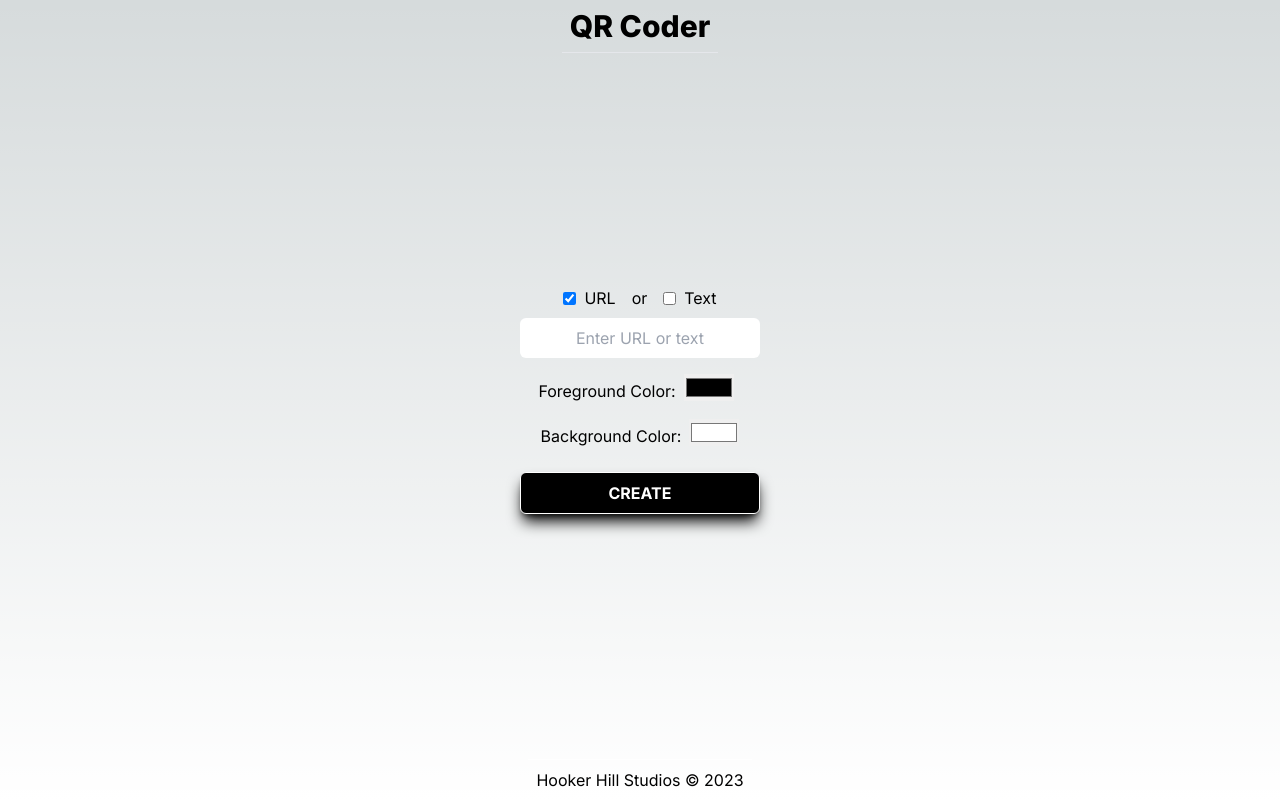
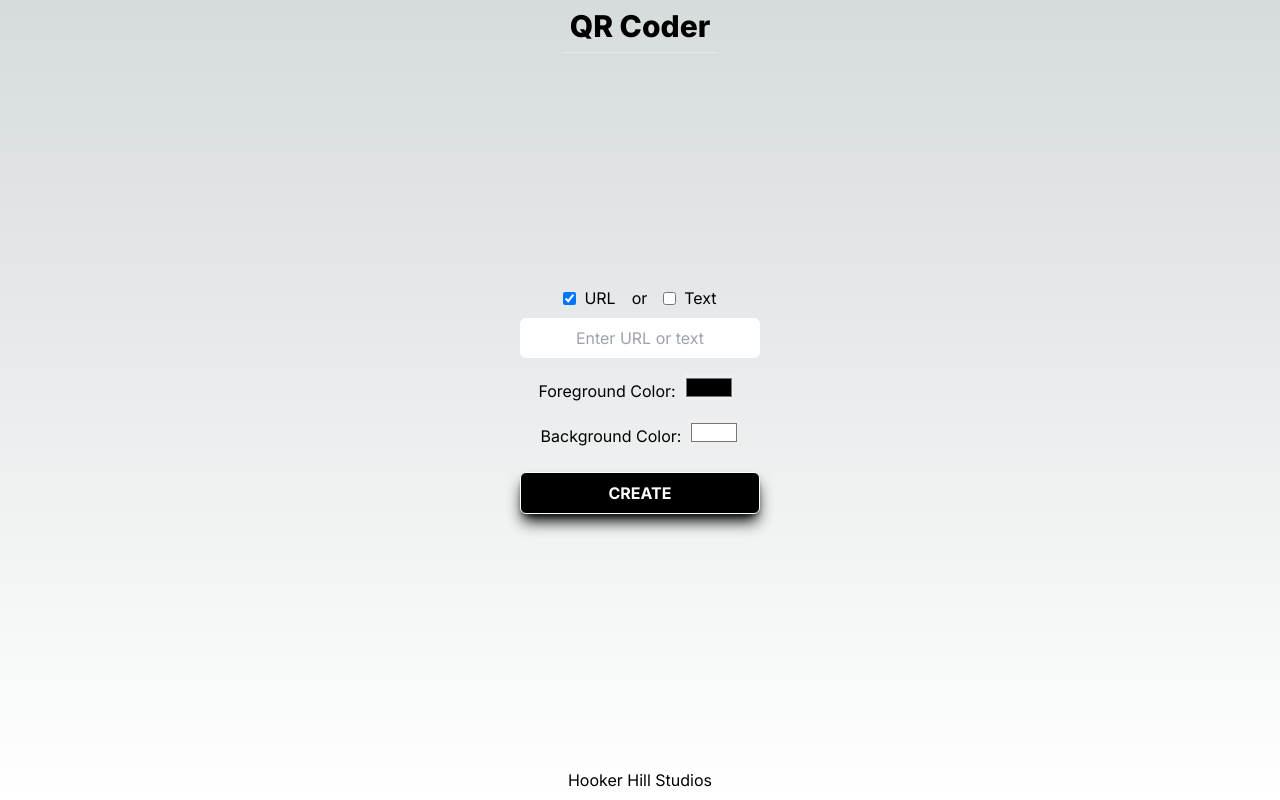
Before and after one commit to JRH89/qrcoder, a Next.js app: page / in a window 1280 px wide. Built offline with nearby package versions, Linux system fonts and the light colour scheme.

Commit message:
Update Footer.js

```diff
--- a/app/Footer.js
+++ b/app/Footer.js
@@ -4,8 +4,8 @@ import React from 'react'
 function Footer() {
   return (
     <div className='text-center fixed bottom-0 w-full justify-center flex'>
-      <div className='border-t p-2 border-solid border-white  items-center align-center justify-center text-center'>
-        <Link className='hover:scale-50 hover:opacity-60' href="https://hooker-hill-studios.vercel.app.app">Hooker Hill Studios © 2023</Link>
+      <div className='p-2 items-center align-center justify-center text-center'>
+        <Link className='hover:scale-50 hover:opacity-60' href="https://hooker-hill-studios.vercel.app">Hooker Hill Studios</Link>
       </div>
     </div>
   )
```
